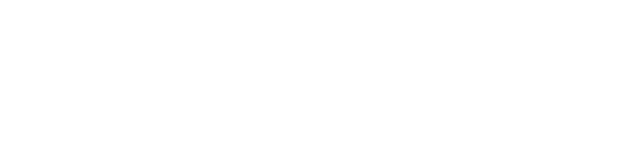
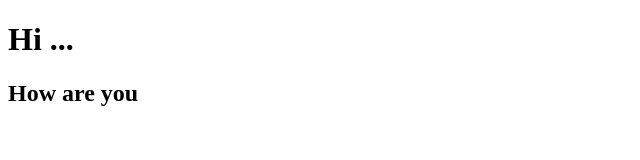
Before and after one commit to MdShahanawsNokib/my-second-githu-repo, a plain HTML site: page index.html in a window 1280 px wide. Shown: the whole page, without its empty margins (0-640 px from the left). Drawn offline with Linux system fonts and the light colour scheme.

Commit message:
added header

```diff
--- a/index.html
+++ b/index.html
@@ -9,6 +9,8 @@
 </head>
 
 <body>
+    <h1>Hi ...</h1>
+    <h2>How are you </h2>
 
 </body>
 
```
